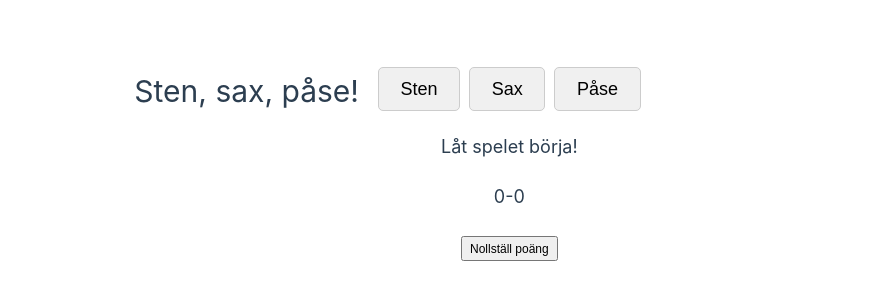
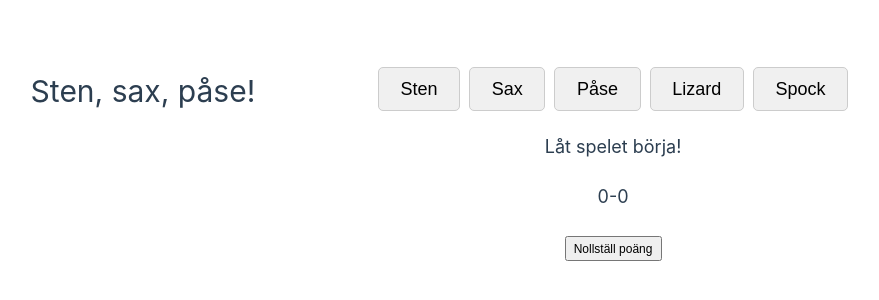
Before and after one commit to 63832/ssp, a Vue app: page / in a window 1280 px wide. Shown: the part 236-536 px from the top of the page, without its empty margins (262-1141 px from the left). Built offline with nearby package versions, Linux system fonts and the light colour scheme.

Commit message:
Publicerat + lagt till två knappar

```diff
--- a/src/App.vue
+++ b/src/App.vue
@@ -4,7 +4,7 @@ import KnappRad from './components/knapprad.vue'
 import ResultatRad from './components/ResultatRad.vue'
 import PoangRad from './components/PoangRad.vue'
 
-const knappar = ref(['Sten', 'Sax', 'Påse'])
+const knappar = ref(['Sten', 'Sax', 'Påse', 'Lizard', 'Spock'])
 const score = ref({ spelare: 0, dator: 0 })
 const resultat = ref({})
 const vinnare = ref('')
--- a/vite.config.js
+++ b/vite.config.js
@@ -6,6 +6,7 @@ import vueDevTools from 'vite-plugin-vue-devtools'
 
 // https://vite.dev/config/
 export default defineConfig({
+    base: '/~63832/ssp/',
     plugins: [
         vue(),
         vueDevTools(),
```
Lines whose indentation alone changed are shown as unchanged.
